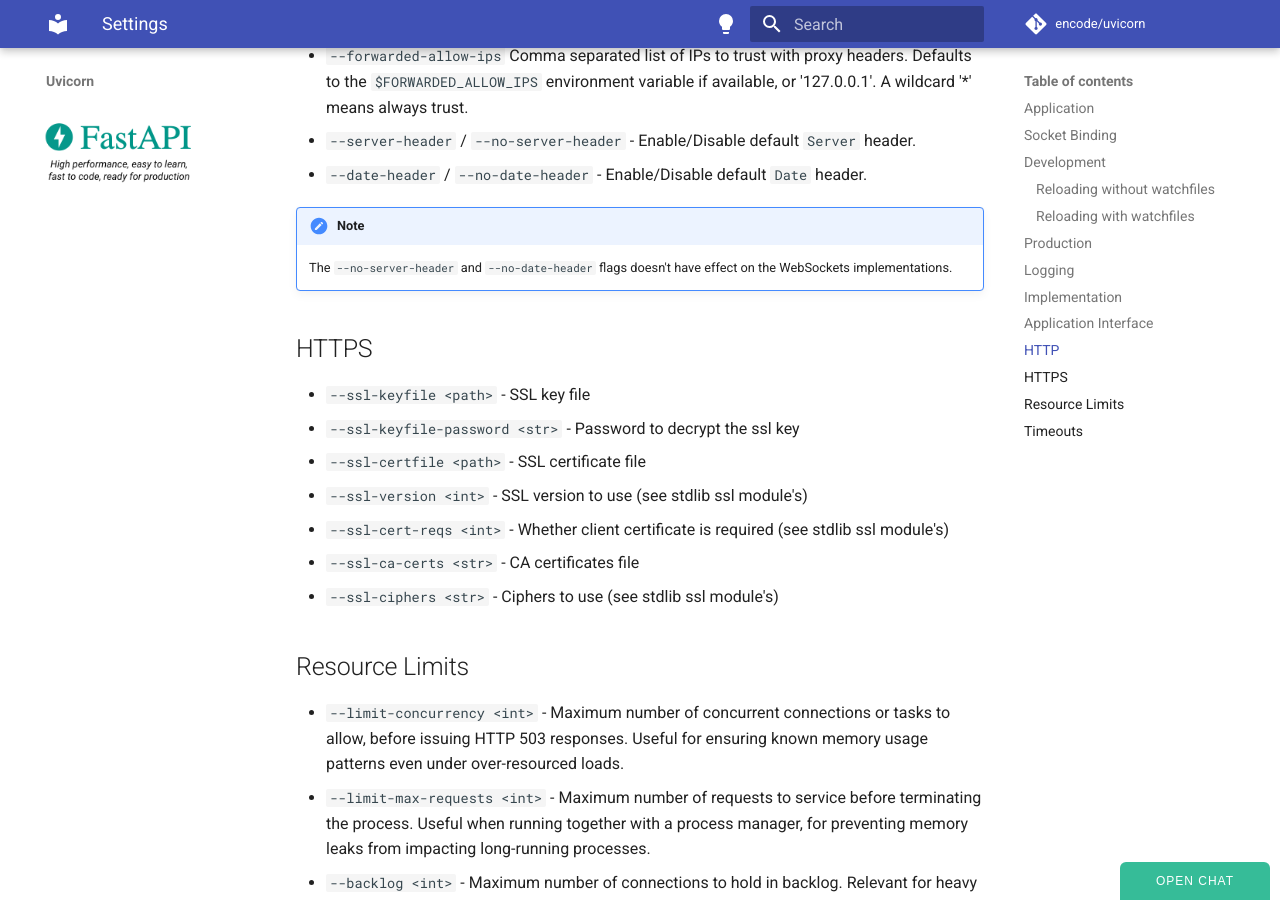
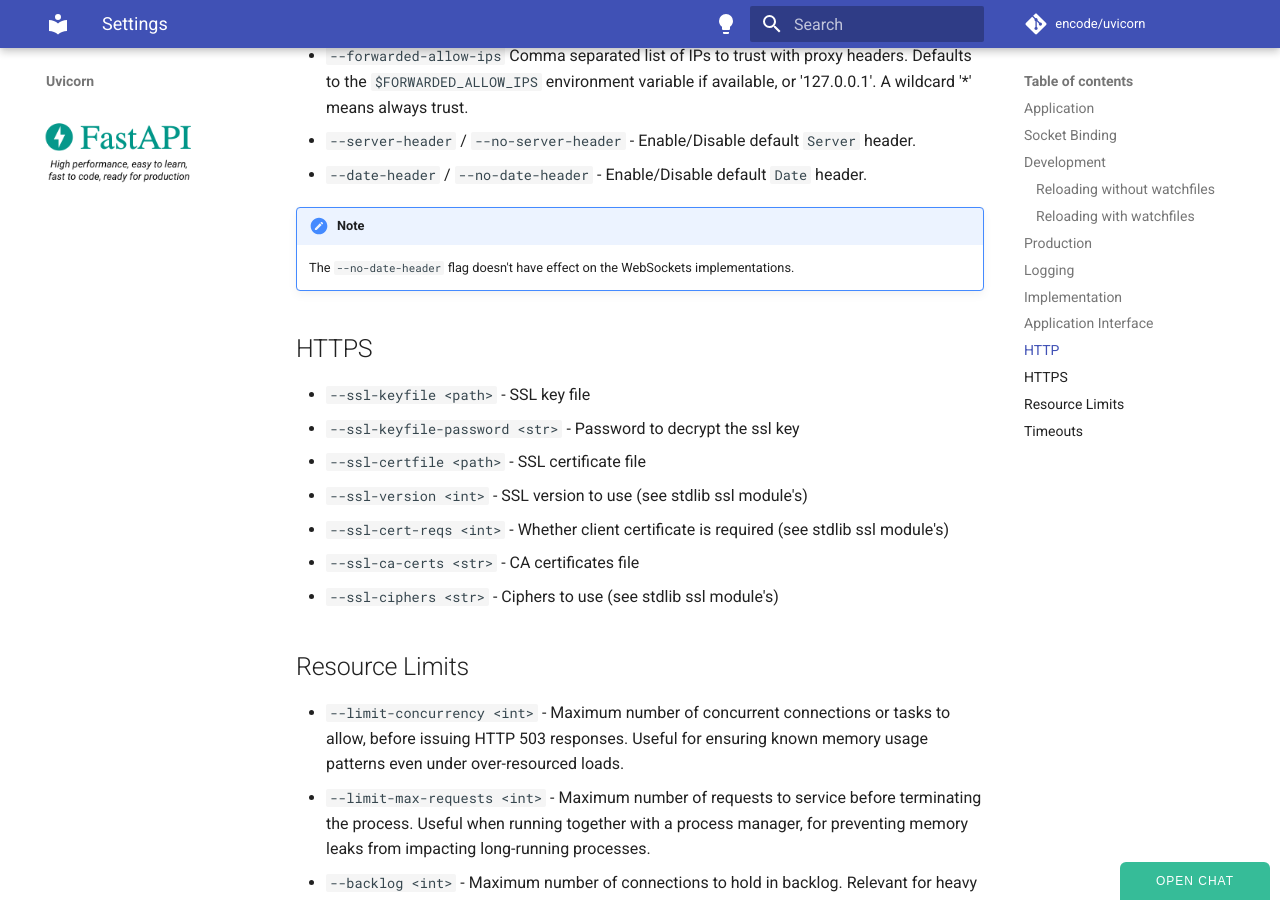
Before and after one commit to encode/uvicorn, an MkDocs documentation site: the page built from docs/settings.md, in a window 1280 px wide and 900 px high, scrolled down 3420 px. Built offline with MkDocs 1.6.1 and Material for MkDocs 9.7.7, drawn with Linux system fonts in a browser that asks for light colours; comment, search, counter and statistics services are not loaded.

Commit message:
docs: amend settings.md
Remove the line about limitation of `no-server-header` from docs.

```diff
--- a/docs/settings.md
+++ b/docs/settings.md
@@ -83,7 +83,7 @@
 * `--date-header` / `--no-date-header` - Enable/Disable default `Date` header.
 
 !!! note
-    The `--no-server-header` and `--no-date-header` flags doesn't have effect on the WebSockets implementations.
+    The `--no-date-header` flag doesn't have effect on the WebSockets implementations.
 
 ## HTTPS
 
```
